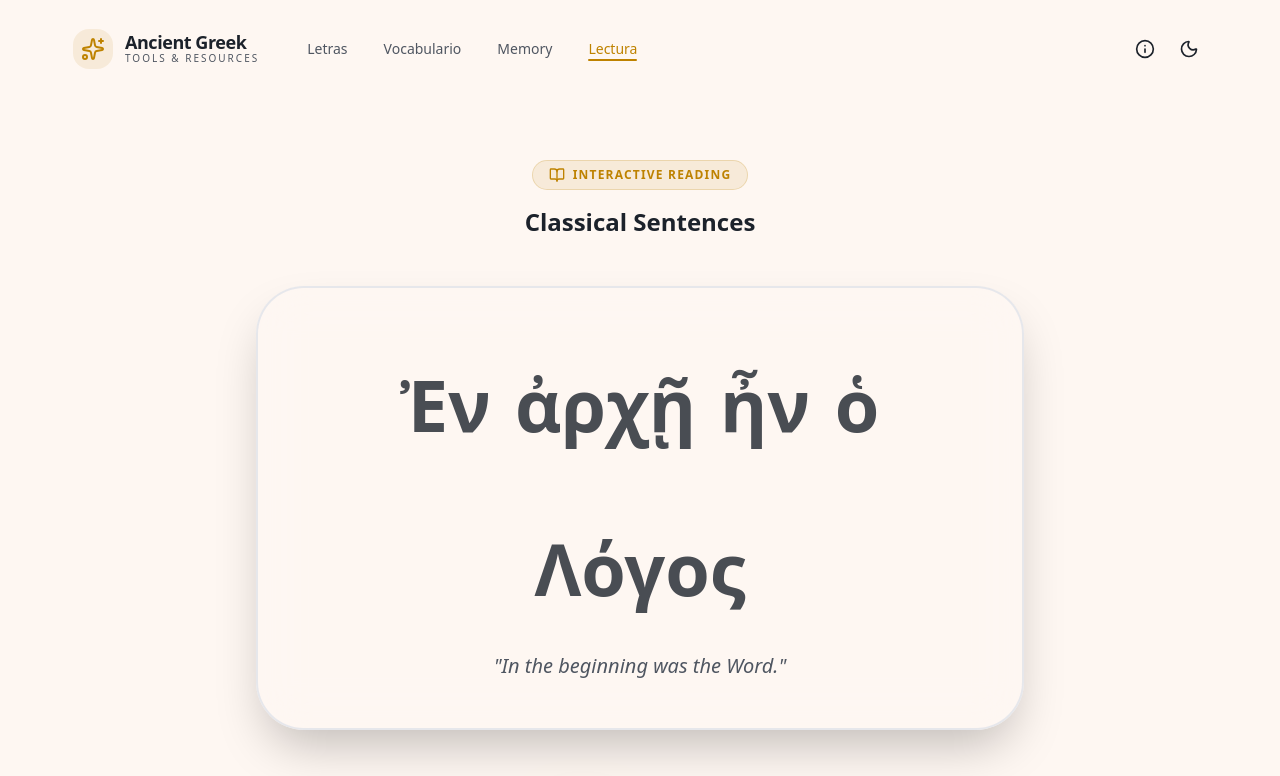
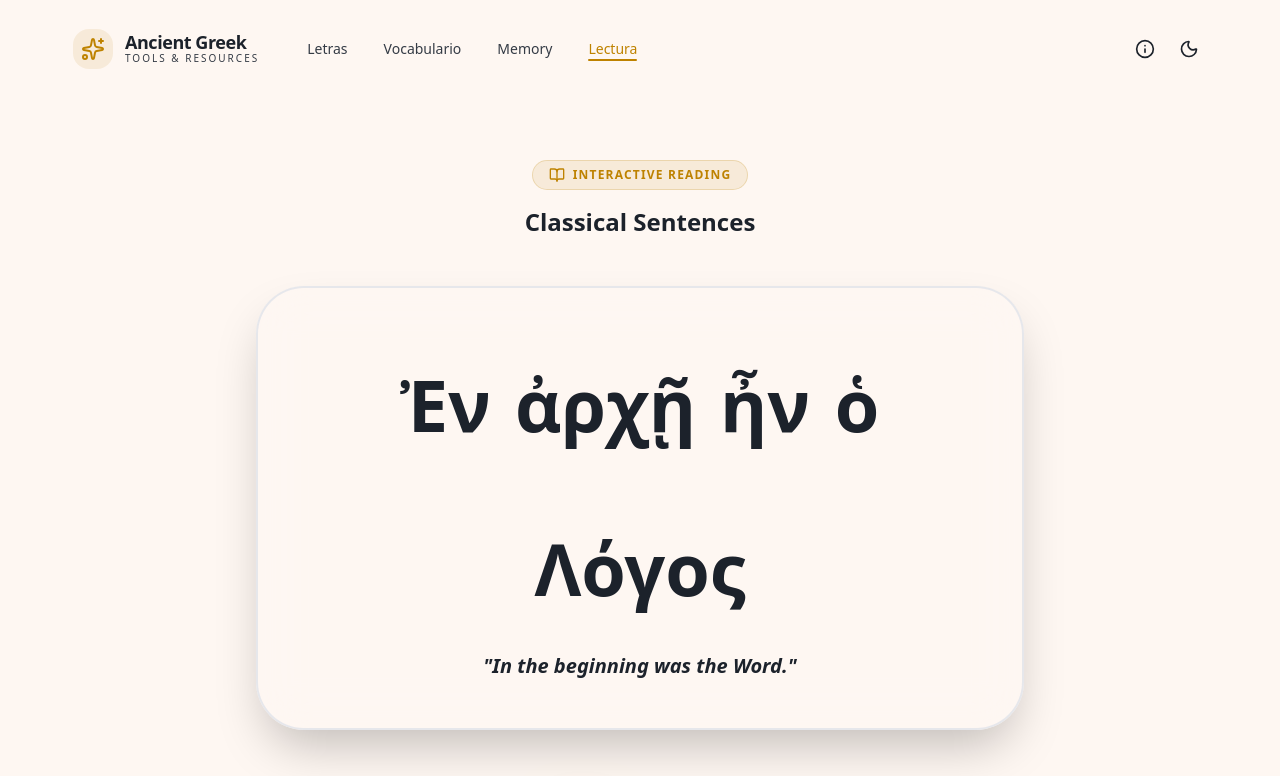
Before and after one commit to guidotorresmx/ancient-greek-tools, a Next.js app: page /lectura in a window 1280 px wide. Shown: the top 776 px of the page. Built offline with nearby package versions, Linux system fonts and the light colour scheme.

Commit message:
improving contrast of buttons

```diff
--- a/src/app/globals.css
+++ b/src/app/globals.css
@@ -60,7 +60,7 @@
   --secondary: oklch(0.92 0.02 260);
   --secondary-foreground: oklch(0.25 0.02 260);
   --muted: oklch(0.95 0.01 260);
-  --muted-foreground: oklch(0.45 0.02 260);
+  --muted-foreground: oklch(0.35 0.02 260);
   --accent: oklch(0.92 0.02 260);
   --accent-foreground: oklch(0.25 0.02 260);
   --destructive: oklch(0.55 0.2 25);
@@ -86,7 +86,7 @@
   --secondary: oklch(0.22 0.04 260);
   --secondary-foreground: oklch(0.95 0.01 60);
   --muted: oklch(0.2 0.04 260);
-  --muted-foreground: oklch(0.65 0.02 260);
+  --muted-foreground: oklch(0.75 0.02 260);
   --accent: oklch(0.22 0.04 260);
   --accent-foreground: oklch(0.95 0.01 60);
   --destructive: oklch(0.65 0.2 30);
--- a/src/components/ui/memory-game.tsx
+++ b/src/components/ui/memory-game.tsx
@@ -181,9 +181,9 @@ export function MemoryGame() {
                       onClick={() => handleClick(card)}
                       disabled={isMatched}
                       className={cn(
-                        "h-14 w-full rounded-2xl border-2 transition-all duration-300 font-bold text-lg shadow-sm glass",
+                        "h-14 w-full rounded-2xl border-2 transition-all duration-300 font-bold text-lg shadow-sm glass text-foreground",
                         isSelected ? "border-primary bg-primary/10 scale-105 shadow-lg z-10" :
-                        isMatched ? "opacity-20 grayscale scale-95 pointer-events-none border-transparent" : "hover:border-primary/50 hover:-translate-y-1"
+                        isMatched ? "opacity-50 grayscale scale-95 pointer-events-none border-border/50 bg-background/50" : "hover:border-primary/50 hover:-translate-y-1"
                       )}
                     >
                       {card.content}
--- a/src/components/ui/phonetic-game.tsx
+++ b/src/components/ui/phonetic-game.tsx
@@ -161,7 +161,7 @@ export function PhoneticGame() {
             variant="ghost"
             disabled={feedback === "correct"}
             className={cn(
-              "h-24 glass rounded-[2rem] text-2xl font-bold border-2 transition-all duration-300",
+              "h-24 glass rounded-[2rem] text-2xl font-bold border-2 transition-all duration-300 text-foreground",
               feedback === "correct" && option.id === target.id ? "border-emerald-500 bg-emerald-500 text-white shadow-lg shadow-emerald-500/20" :
               feedback === "incorrect" && option.id !== target.id ? "opacity-50" :
               "hover:border-primary/50 hover:bg-primary/5 hover:-translate-y-1"
--- a/src/components/ui/reading-game.tsx
+++ b/src/components/ui/reading-game.tsx
@@ -104,7 +104,7 @@ export function ReadingGame() {
                   "text-5xl md:text-7xl font-bold transition-all duration-300 select-none",
                   activeWordIdx === idx
                     ? "text-primary scale-125 translate-y-[-10px]"
-                    : "text-foreground/80 group-hover:text-primary/60"
+                    : "text-foreground group-hover:text-primary/70"
                 )}
               >
                 {word.greek}
@@ -114,7 +114,7 @@ export function ReadingGame() {
                   "mt-4 px-3 py-1 rounded-lg text-sm font-medium transition-all duration-500",
                   activeWordIdx === idx
                     ? "bg-primary text-primary-foreground opacity-100 translate-y-0"
-                    : "bg-accent/50 text-muted-foreground opacity-0 translate-y-2 group-hover:opacity-100 group-hover:translate-y-0"
+                    : "bg-accent/80 text-foreground opacity-0 translate-y-2 group-hover:opacity-100 group-hover:translate-y-0"
                 )}
               >
                 {word.trans}
@@ -125,7 +125,7 @@ export function ReadingGame() {
 
         {/* Full Translation */}
         <div className="absolute bottom-12 left-0 right-0 px-8 text-center animate-in slide-in-from-bottom-4 duration-700">
-          <p className="text-xl italic text-muted-foreground font-medium">
+          <p className="text-xl italic text-foreground font-semibold">
             "{sentence.translation}"
           </p>
         </div>
--- a/src/components/ui/vocabulary-game.tsx
+++ b/src/components/ui/vocabulary-game.tsx
@@ -170,7 +170,7 @@ export function VocabularyGame() {
             variant="ghost"
             disabled={feedback === "correct"}
             className={cn(
-              "h-24 glass rounded-[2rem] text-3xl font-bold border-2 transition-all duration-300",
+              "h-24 glass rounded-[2rem] text-3xl font-bold border-2 transition-all duration-300 text-foreground",
               feedback === "correct" && option.greek === target.greek ? "border-emerald-500 bg-emerald-500 text-white shadow-xl shadow-emerald-500/20" :
               "hover:border-primary/50 hover:bg-primary/5 hover:-translate-y-1 active:scale-95"
             )}
```
